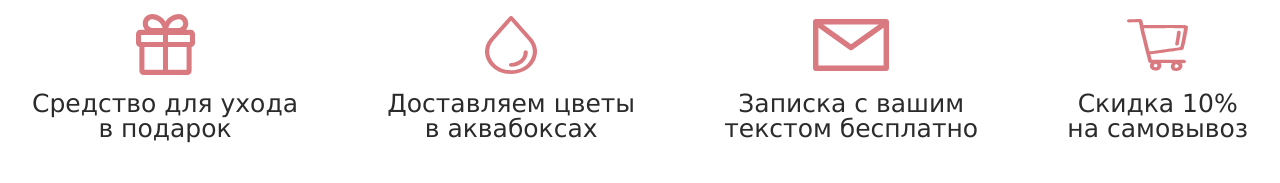
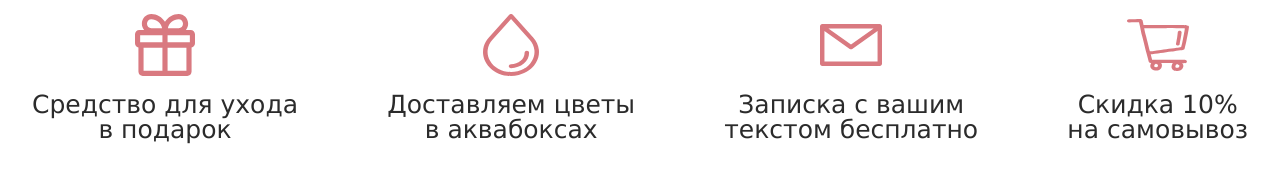
Before and after one commit to YshastikGryphon/donpinions-test, a plain HTML site: page index.html in a window 1280 px wide. Shown: the part 441-624 px from the top of the page. Drawn offline with Linux system fonts and the light colour scheme; a web font is replaced by a local one.

Commit message:
Update index.html

```diff
--- a/index.html
+++ b/index.html
@@ -114,7 +114,7 @@
     align-items: center;
     margin-bottom: 16px;
 }
-.banner-sezon__botttom-list-item-logo {
+.banner-sezon__botttom-list-item-logo img {
     width: 100%;
     height: 100%;
     object-fit: contain;
```
